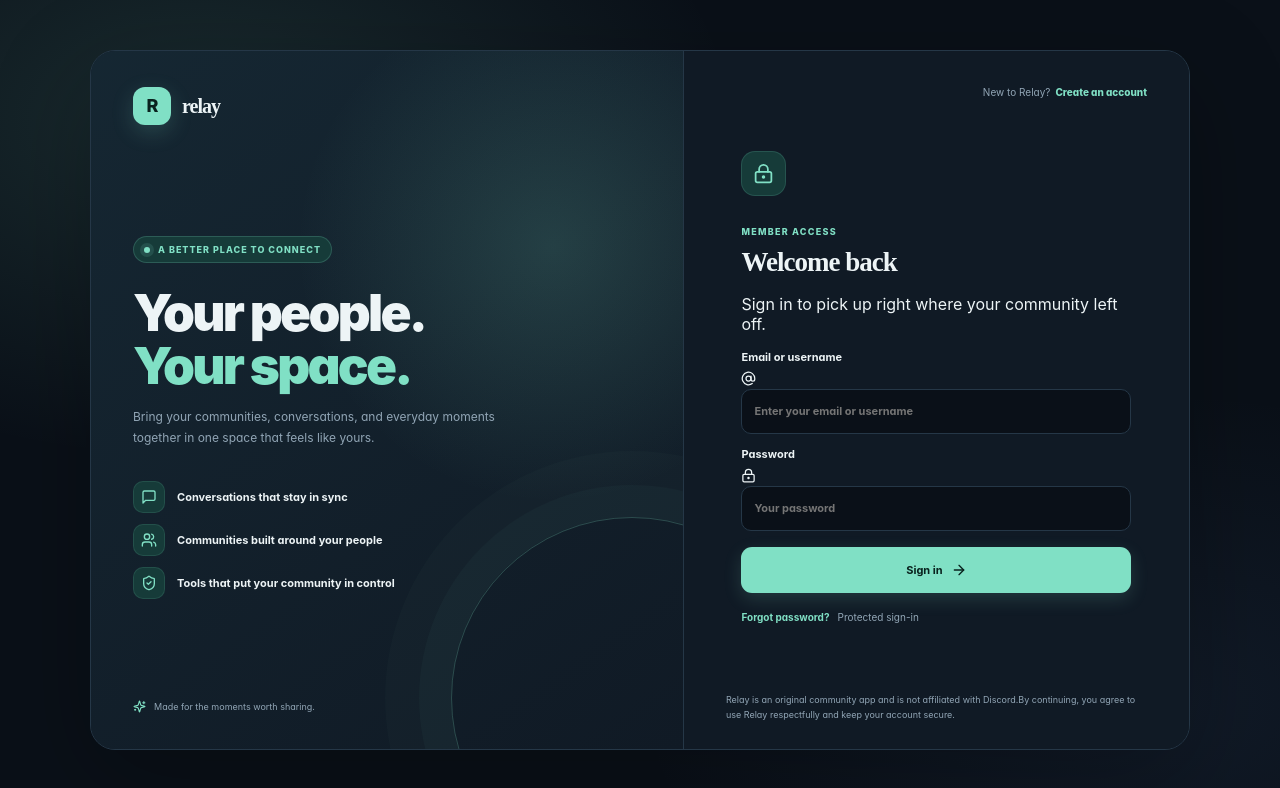
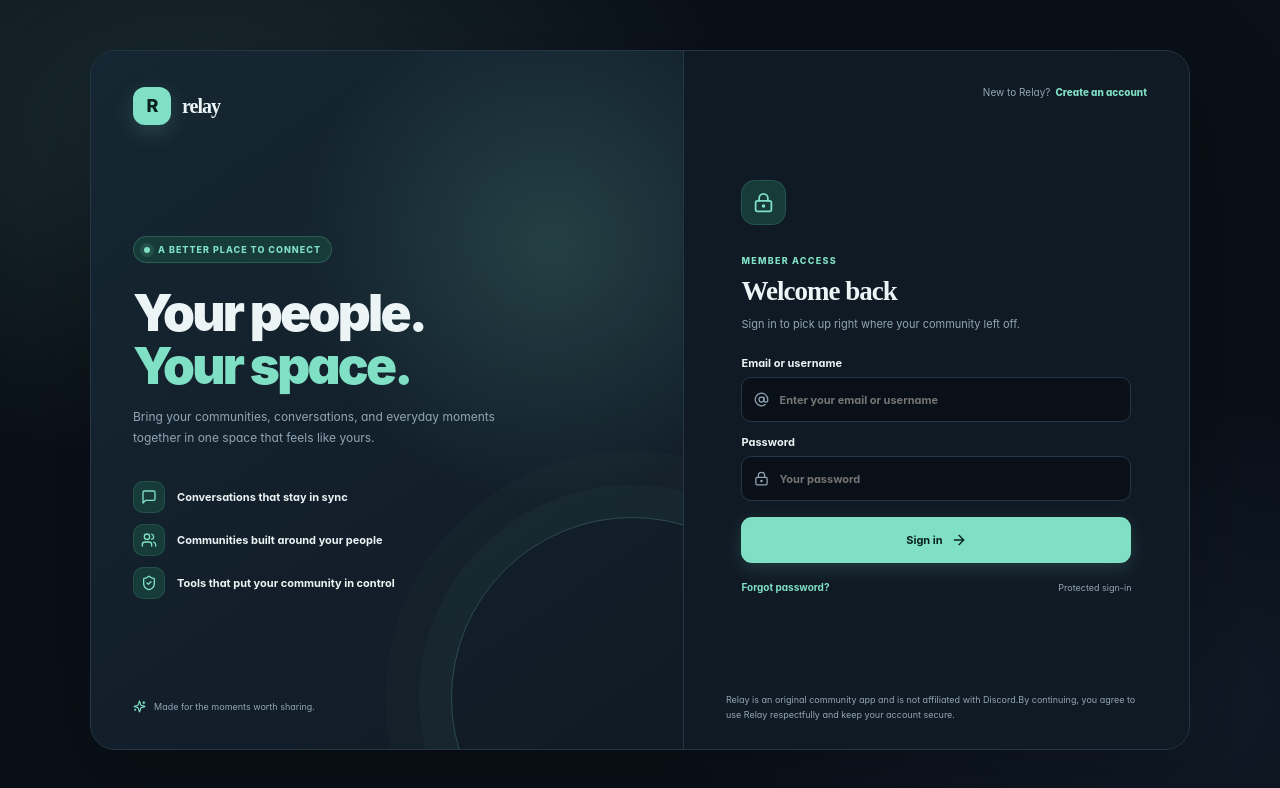
Before and after one commit to ThunderZyro/Relay, a React (Vite) app in the folder client/: page /login in a window 1280 px wide. Shown: the top 788 px of the page. Built offline with nearby package versions, Linux system fonts and the light colour scheme; no server answers.

Commit message:
Polish Relay sign-in and registration form styles

```diff
--- a/client/src/styles.css
+++ b/client/src/styles.css
@@ -1075,3 +1075,42 @@ button:disabled { opacity: .48; cursor: not-allowed; }
   .page-header h1 { font-size: 21px; }
   .auth-form-side { padding-left: 17px; padding-right: 17px; }
 }
+
+
+/* Auth form refinements for the new split-screen shell */
+.auth-form-heading p {
+  margin: 0 0 23px;
+  color: var(--muted);
+  font-size: 11px;
+  line-height: 1.7;
+}
+.auth-input-wrap {
+  display: flex;
+  align-items: center;
+  gap: 10px;
+  min-height: 45px;
+  padding: 0 12px;
+  color: var(--muted);
+  background: var(--bg);
+  border: 1px solid var(--line);
+  border-radius: 10px;
+  transition: border-color .16s, box-shadow .16s;
+}
+.auth-input-wrap:focus-within {
+  border-color: var(--accent);
+  box-shadow: 0 0 0 3px color-mix(in srgb, var(--accent) 13%, transparent);
+}
+.auth-input-wrap input,
+.auth-card .auth-input-wrap input {
+  min-width: 0;
+  min-height: 42px;
+  flex: 1;
+  padding: 9px 0;
+  background: transparent;
+  border: 0;
+  border-radius: 0;
+  box-shadow: none !important;
+}
+.auth-input-wrap input:focus { outline: 0; }
+.auth-input-wrap svg { flex: none; }
+.auth-bottom-note { margin-left: auto; color: var(--muted); font-size: 9px; }
```
